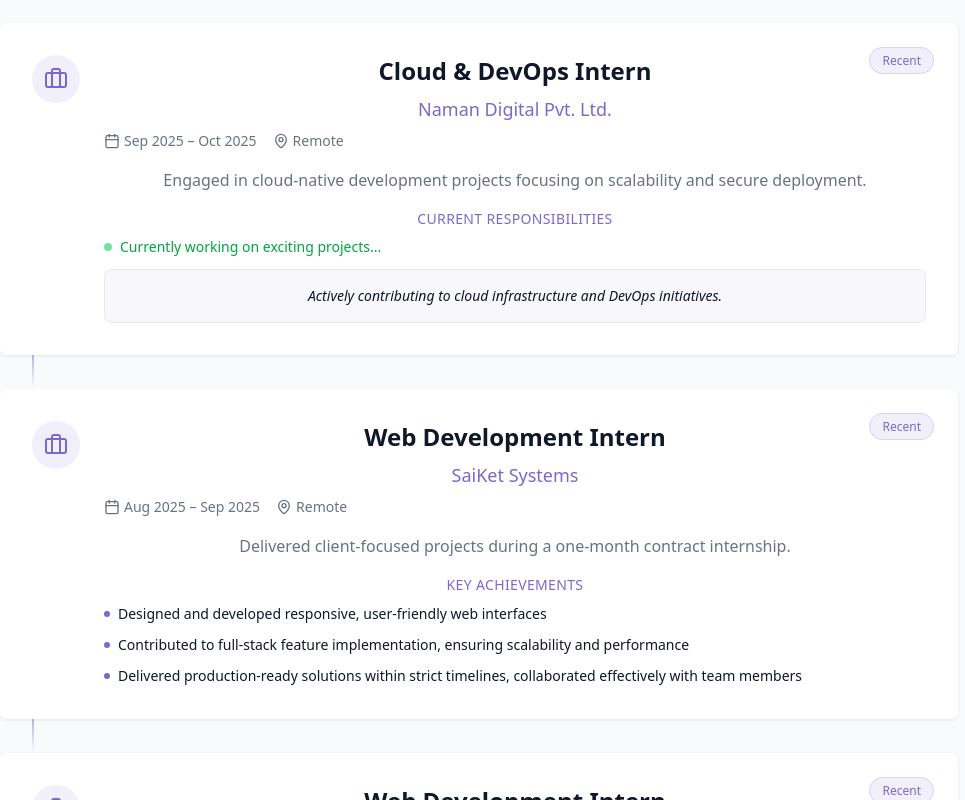
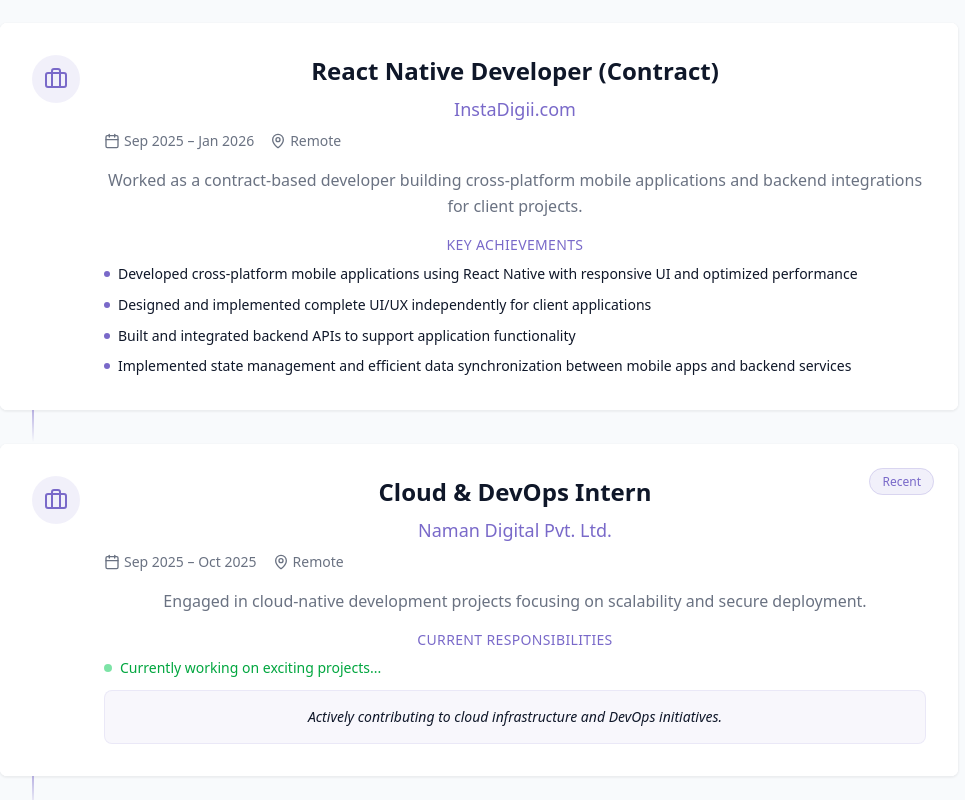
Before and after one commit to MrSahalImran/portfolio, a React (Vite) app: page / in a window 1280 px wide. Shown: the part 1780-2580 px from the top of the page, without its empty margins (161-1126 px from the left). Built offline with nearby package versions, Linux system fonts and the light colour scheme.

Commit message:
Added work Exp

```diff
--- a/src/components/WorkExperienceSection.jsx
+++ b/src/components/WorkExperienceSection.jsx
@@ -3,6 +3,22 @@
 const workExperience = [
   {
     id: 1,
+    company: "InstaDigii.com",
+    position: "React Native Developer (Contract)",
+    duration: "Sep 2025 – Jan 2026",
+    location: "Remote",
+    description:
+      "Worked as a contract-based developer building cross-platform mobile applications and backend integrations for client projects.",
+    achievements: [
+      "Developed cross-platform mobile applications using React Native with responsive UI and optimized performance",
+      "Designed and implemented complete UI/UX independently for client applications",
+      "Built and integrated backend APIs to support application functionality",
+      "Implemented state management and efficient data synchronization between mobile apps and backend services",
+    ],
+    isRecent: false,
+  },
+  {
+    id: 2,
     company: "Naman Digital Pvt. Ltd.",
     position: "Cloud & DevOps Intern",
     duration: "Sep 2025 – Oct 2025",
@@ -13,7 +29,7 @@
     isRecent: true,
   },
   {
-    id: 2,
+    id: 3,
     company: "SaiKet Systems",
     position: "Web Development Intern",
     duration: "Aug 2025 – Sep 2025",
@@ -28,7 +44,7 @@
     isRecent: true,
   },
   {
-    id: 3,
+    id: 4,
     company: "Naman Digital Pvt. Ltd.",
     position: "Web Development Intern",
     duration: "Jul 2025 – Sep 2025",
@@ -43,7 +59,7 @@
     isRecent: true,
   },
   {
-    id: 4,
+    id: 5,
     company: "FIL Industries Pvt. Ltd.",
     position: "Business Analytics Intern",
     duration: "May 2023 – Jul 2023",
@@ -165,7 +181,7 @@
                                   {achievement}
                                 </span>
                               </li>
-                            )
+                            ),
                           )}
                         </ul>
                       </>
```
Also changed, not shown: 1 other file (tests, documents, lock files or other folders).
